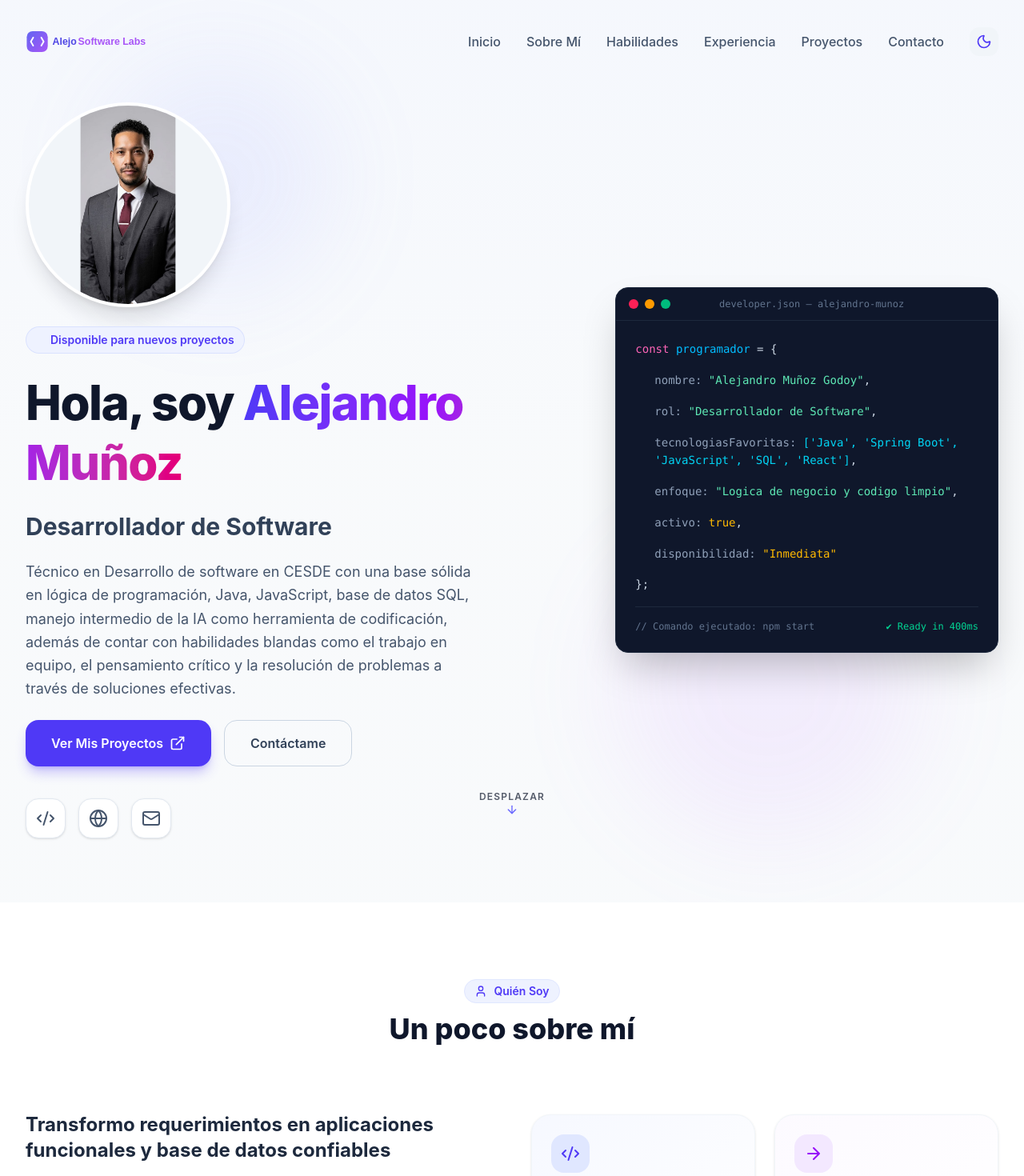
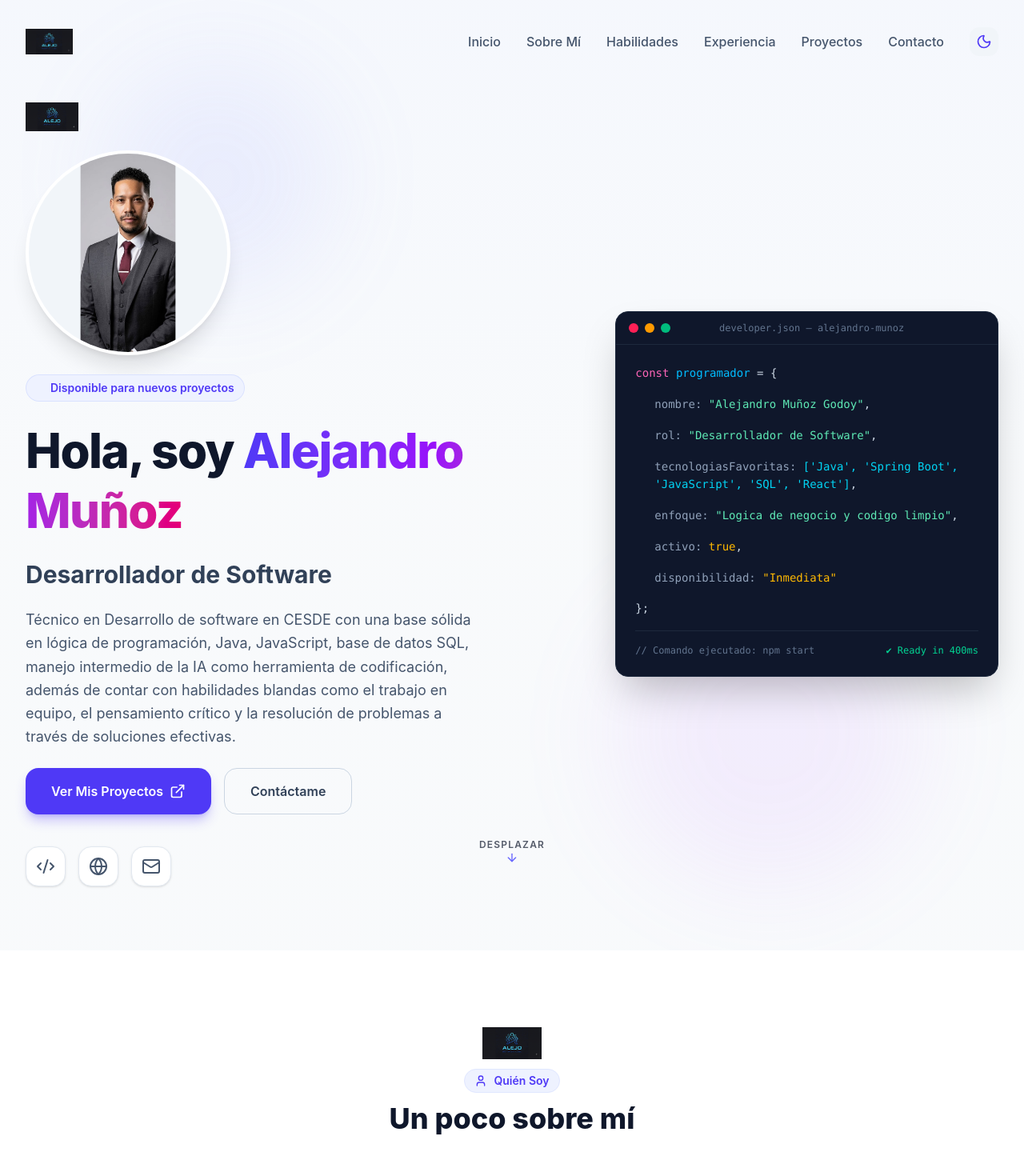
Before and after one commit to alejo-software-lab/hoja-de-vida-react, a React (Vite) app: page / in a window 1280 px wide. Shown: the top 1470 px of the page at 80% size. Built offline with nearby package versions, Linux system fonts and the light colour scheme.

Commit message:
Usa logo.png como marca en Navbar, Footer, Hero y About

```diff
--- a/src/components/About.jsx
+++ b/src/components/About.jsx
@@ -14,6 +14,13 @@
 
         {/* Section Header */}
         <div className="text-center max-w-3xl mx-auto mb-16">
+          <div className="flex justify-center mb-3">
+            <img
+              src="/logo.png"
+              alt="Alejandro Muñoz"
+              className="h-10 w-auto"
+            />
+          </div>
           <div className="inline-flex items-center gap-2 px-3 py-1 rounded-full bg-indigo-50 dark:bg-indigo-950/40 border border-indigo-100 dark:border-indigo-900/55 text-indigo-600 dark:text-indigo-400 text-sm font-semibold mb-3">
             <User className="w-4 h-4" />
             <span>Quién Soy</span>
--- a/src/components/Footer.jsx
+++ b/src/components/Footer.jsx
@@ -13,8 +13,8 @@
           {/* Logo */}
           <div className="flex items-center gap-2">
             <img
-              src="/alejo-software-labs.svg"
-              alt="Alejo Software Labs"
+              src="/logo.png"
+              alt="Alejandro Muñoz"
               className="h-8 w-auto"
             />
           </div>
--- a/src/components/Hero.jsx
+++ b/src/components/Hero.jsx
@@ -18,6 +18,15 @@
         <div className="grid grid-cols-1 lg:grid-cols-12 gap-12 items-center">
           {/* Left Column - Info */}
            <div className="lg:col-span-7 flex flex-col items-center lg:items-start text-center lg:text-left space-y-6">
+             {/* Marca */}
+             <div className="flex items-center gap-2">
+               <img
+                 src="/logo.png"
+                 alt="Alejandro Muñoz"
+                 className="h-9 w-auto"
+               />
+             </div>
+
              {/* Foto de perfil */}
              <div className="w-44 h-44 sm:w-56 sm:h-56 lg:w-64 lg:h-64 rounded-full overflow-hidden border-4 border-white dark:border-slate-800 shadow-xl bg-slate-100 dark:bg-slate-800 flex items-center justify-center">
                <img
--- a/src/components/Navbar.jsx
+++ b/src/components/Navbar.jsx
@@ -38,11 +38,11 @@
           {/* Logo */}
           <div className="flex-shrink-0 flex items-center gap-2">
               <a href="#inicio" className="flex items-center gap-2 group">
-                <img
-                  src="/alejo-software-labs.svg"
-                  alt="Alejo Software Labs"
-                  className="h-8 w-auto"
-                />
+                 <img
+                   src="/logo.png"
+                   alt="Alejandro Muñoz"
+                   className="h-8 w-auto"
+                 />
               </a>
           </div>
 
```
Also changed, not shown: public/logo.png (added), 1 other file (tests, documents, lock files or other folders).
